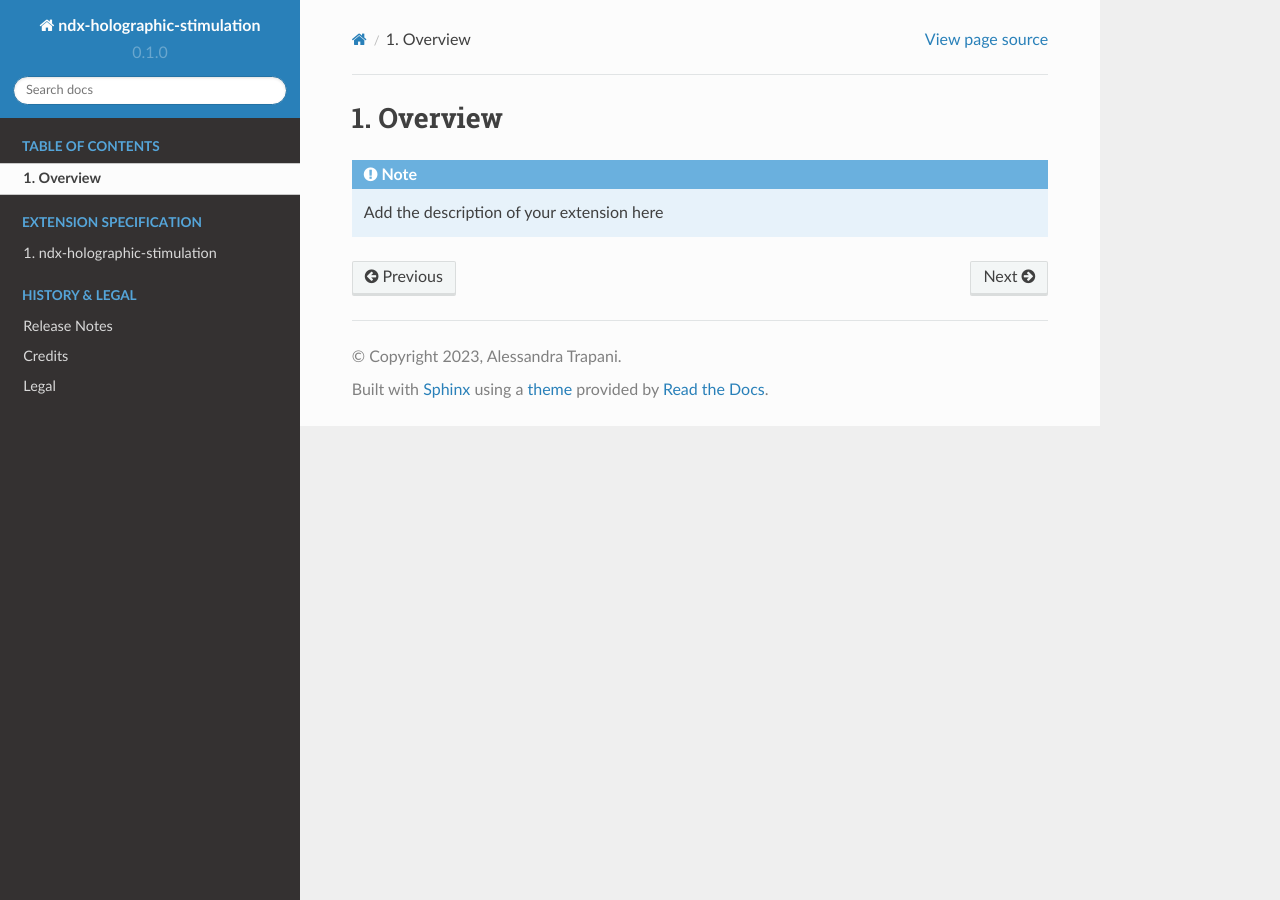
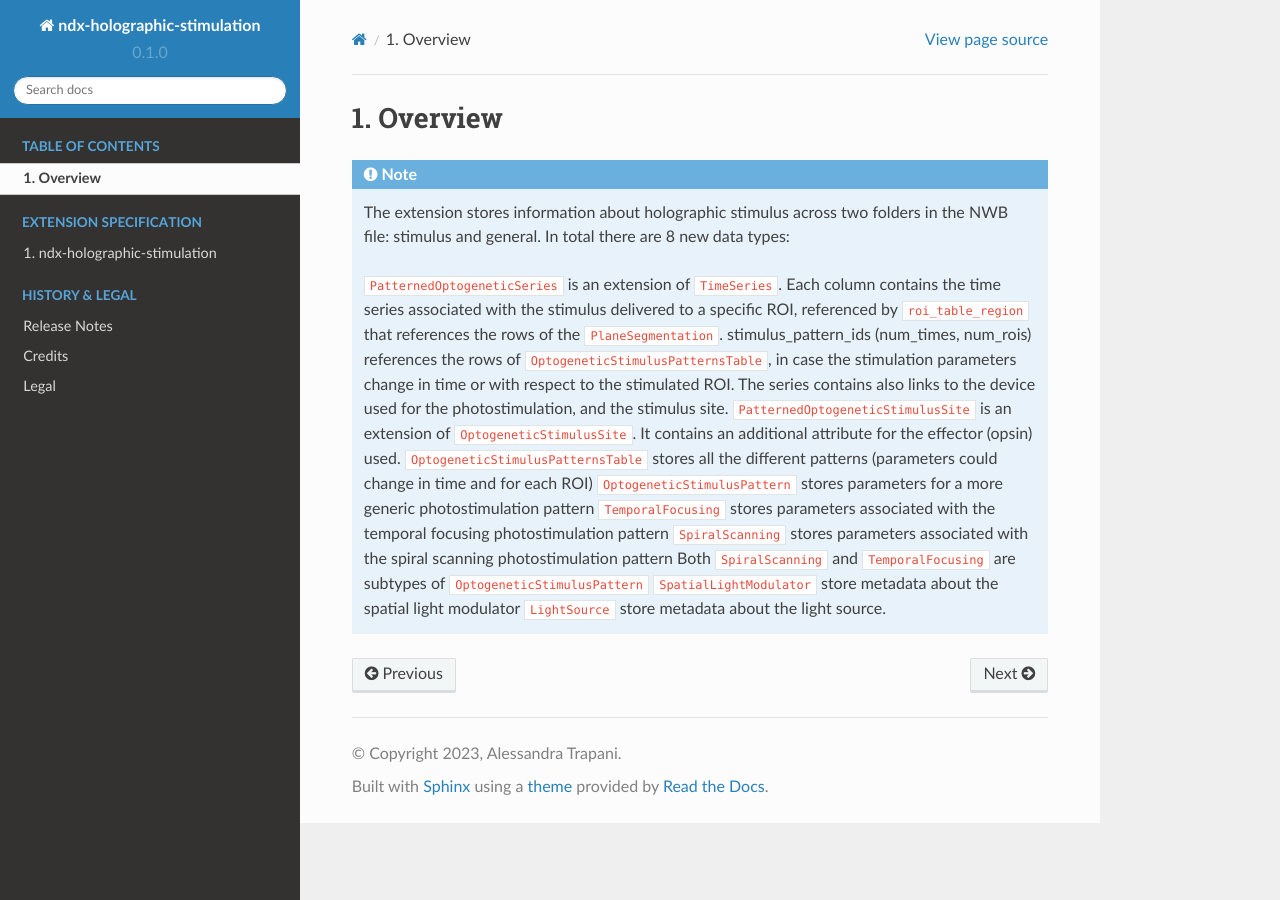
Before and after one commit to catalystneuro/ndx-holographic-stimulation, a Sphinx documentation site: the page built from docs/source/description.rst, in a window 1280 px wide. Built offline with Sphinx 7.4.7 and the Read the Docs theme 2.0.0, drawn with Linux system fonts in a browser that asks for light colours.

Commit message:
add description

```diff
--- a/docs/source/description.rst
+++ b/docs/source/description.rst
@@ -2,4 +2,15 @@ Overview
 ========
 
 .. note::
-    Add the description of your extension here
+    The extension stores information about holographic stimulus across two folders in the NWB file: stimulus and general.
+    In total there are 8 new data types:
+
+    ``PatternedOptogeneticSeries`` is an extension of ``TimeSeries``. Each column contains the time series associated with the stimulus delivered to a specific ROI, referenced by ``roi_table_region`` that references the rows of the ``PlaneSegmentation``. stimulus_pattern_ids (num_times, num_rois) references the rows of ``OptogeneticStimulusPatternsTable``, in case the stimulation parameters change in time or with respect to the stimulated ROI. The series contains also links to the device used for the photostimulation, and the stimulus site.
+    ``PatternedOptogeneticStimulusSite`` is an extension of ``OptogeneticStimulusSite``. It contains an additional attribute for the effector (opsin) used.
+    ``OptogeneticStimulusPatternsTable`` stores all the different patterns (parameters could change in time and for each ROI)
+    ``OptogeneticStimulusPattern`` stores parameters for a more generic photostimulation pattern
+    ``TemporalFocusing`` stores parameters associated with the temporal focusing photostimulation pattern
+    ``SpiralScanning`` stores parameters associated with the spiral scanning photostimulation pattern
+    Both ``SpiralScanning`` and ``TemporalFocusing`` are subtypes of ``OptogeneticStimulusPattern``
+    ``SpatialLightModulator`` store metadata about the spatial light modulator
+    ``LightSource``  store metadata about the light source.
```
